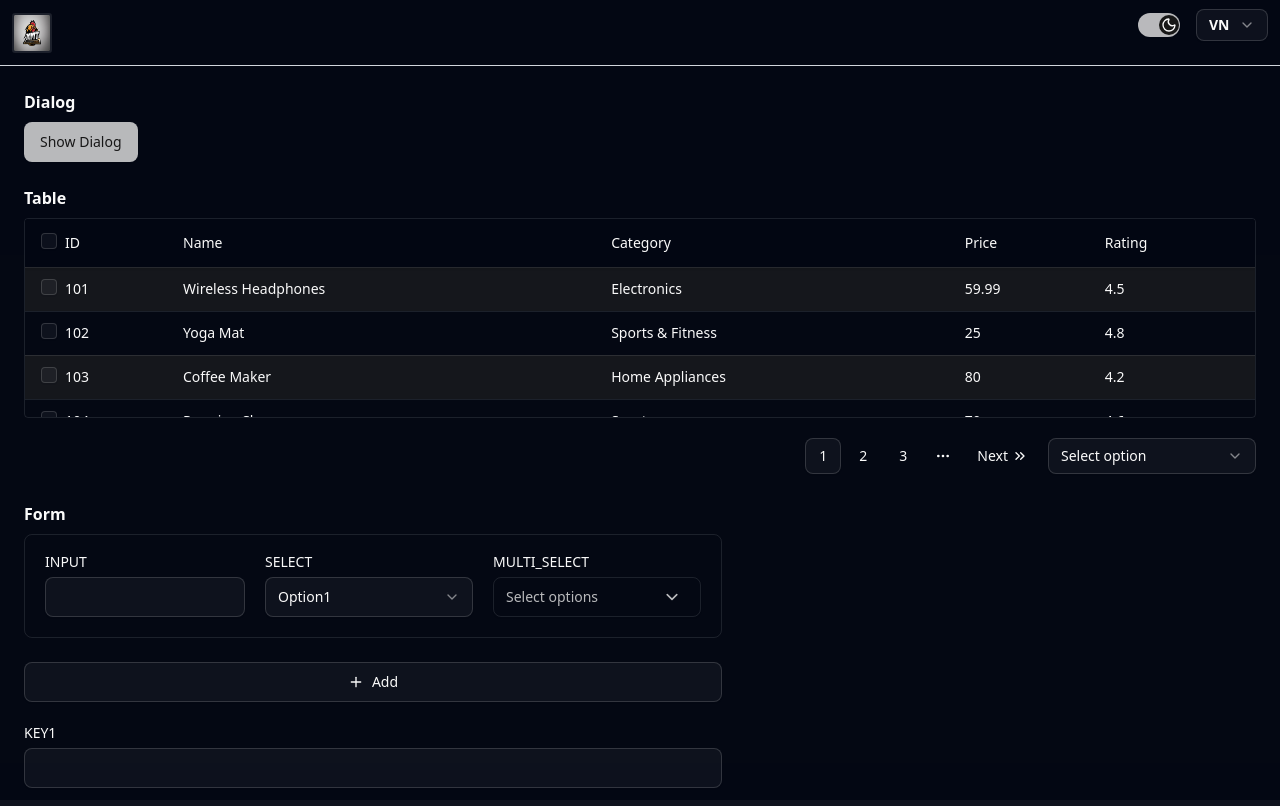
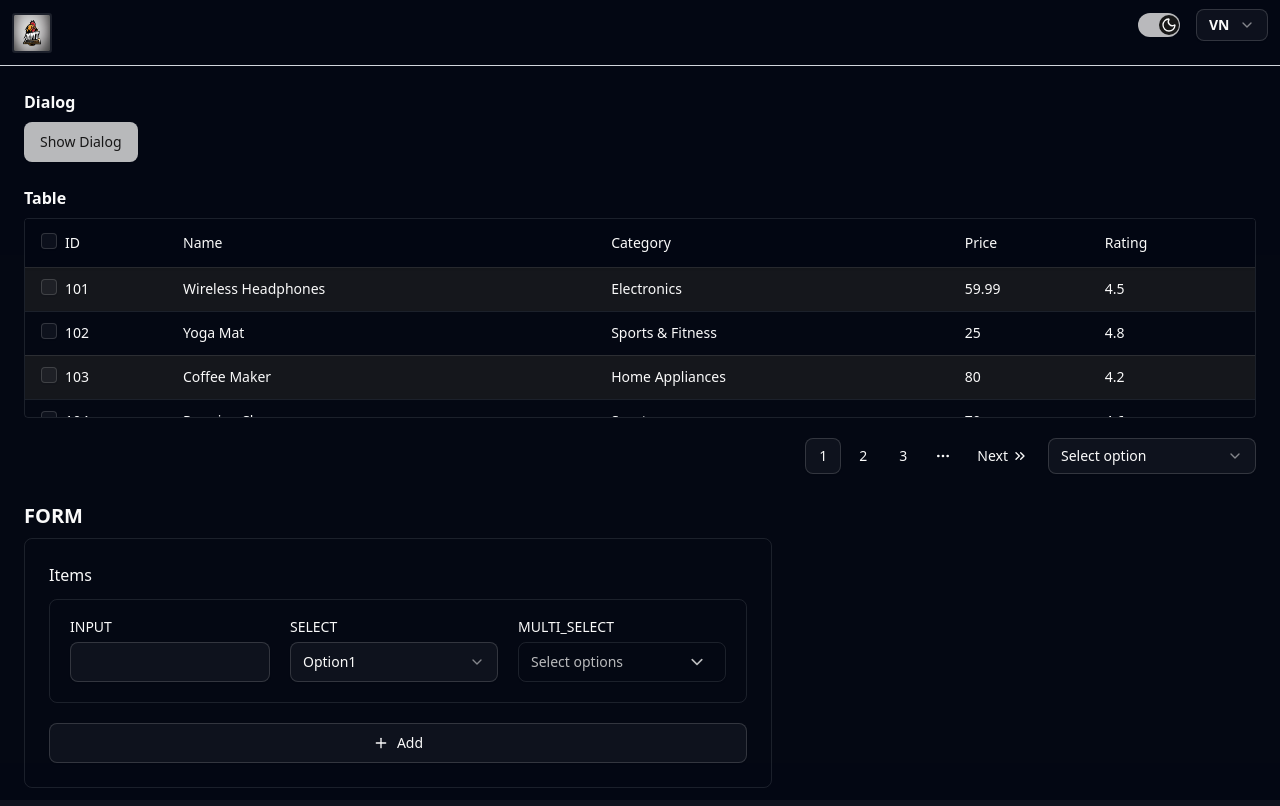
Before and after one commit to macminhtung/react-app, a React (Vite) app: page /components in a window 1280 px wide. Built offline with nearby package versions, Linux system fonts and the light colour scheme.

Commit message:
update code

```diff
--- a/src/components/form/hooks/useZodForm.tsx
+++ b/src/components/form/hooks/useZodForm.tsx
@@ -28,9 +28,8 @@ export const useZodForm = <T extends FieldValues>(props: TUseZodForm<T>) => {
   const methods = useForm<T, unknown, T>({ resolver: zodResolver(schema), mode, ...rest });
 
   const ItemField = useCallback(
-    (itemProps: TItemFieldC<T>) =>
-      FormFieldC<T>({ ...itemProps, control: methods.control, schema }),
-    [methods.control, schema]
+    (itemProps: TItemFieldC<T>) => FormFieldC<T>({ ...itemProps, control: methods.control }),
+    [methods.control]
   );
 
   const Form = useCallback(
--- a/src/pages/Components.tsx
+++ b/src/pages/Components.tsx
@@ -114,21 +114,23 @@ const ComponentsPage = () => {
         />
       </div>
       <div className='flex flex-col'>
-        <p className='font-bold mb-2'>Form</p>
+        <p className='font-bold mb-2 text-xl'>FORM</p>
         <Form
           onSubmit={(values) => console.log(values)}
           className='grid gap-6 w-full max-w-[40rem] max-md:items-center'
         >
+          <div className='flex flex-col p-6 rounded-md border'>
+            <p className='font-medium mb-3'>Items</p>
             {fields.map((field, idx) => (
               <div
                 key={field.id}
-              className='flex w-full p-5 rounded-md border gap-5 items-start relative max-md:flex-col max-md:items-center max-md:[&>div]:w-full'
+                className='flex w-full p-5 rounded-md border gap-5 items-start relative mb-5 max-md:flex-col max-md:items-center max-md:[&>div]:w-full'
               >
                 <ItemField
                   iType={EItemFieldType.INPUT}
                   label={'INPUT'}
                   fieldName={`items.${idx}.input`}
-                iProps={{ className: 'w-50 max-md:w-full', autoFocus: false }}
+                  iProps={{ className: 'w-50 max-md:w-full' }}
                 />
 
                 <ItemField
@@ -169,6 +171,7 @@ const ComponentsPage = () => {
               <Plus />
               <span>Add</span>
             </ButtonC>
+          </div>
 
           <ItemField
             iType={EItemFieldType.INPUT}
@@ -178,7 +181,7 @@ const ComponentsPage = () => {
           />
 
           <ItemField
-            iType={EItemFieldType.INPUT}
+            iType={EItemFieldType.TEXTAREA}
             label={'KEY2'}
             fieldName={'object.key2'}
             iProps={{ className: 'w-full' }}
```
Also changed, not shown: src/components/form/FormField.tsx (+11 -13 lines). Lines whose indentation alone changed are shown as unchanged.
